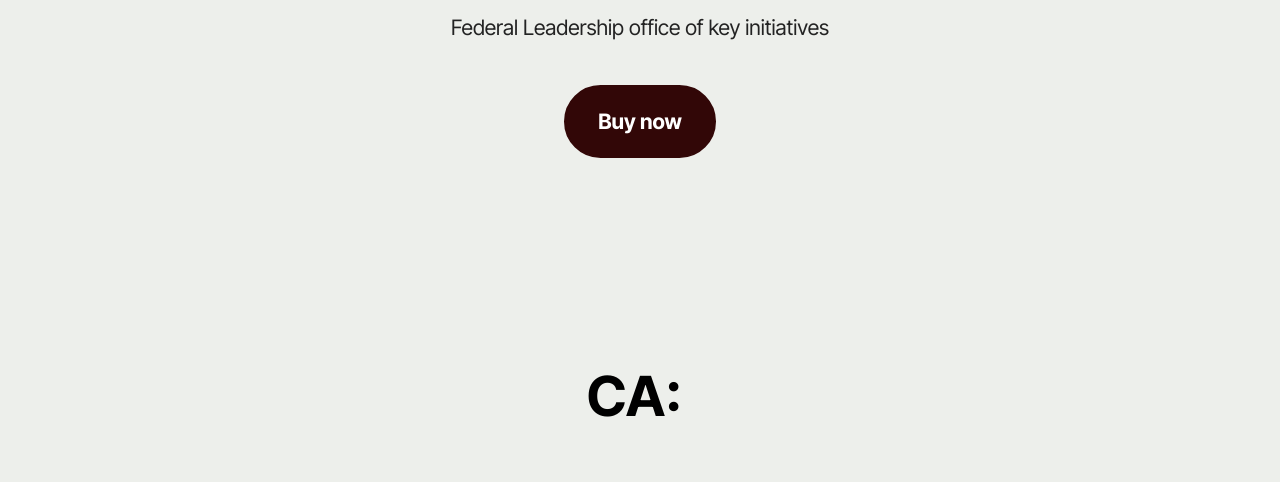
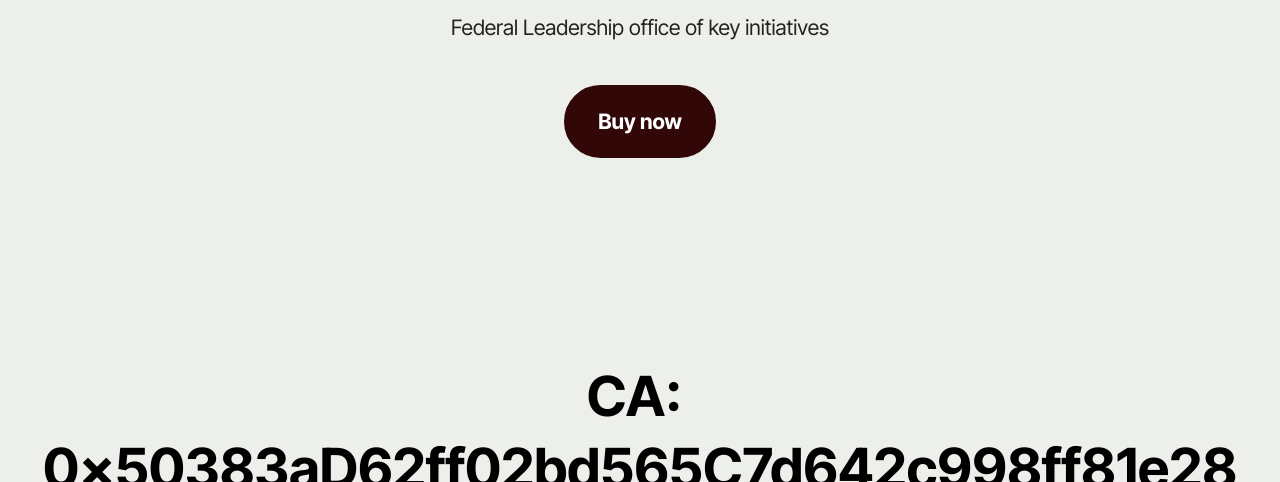
Before and after one commit to decredwatchman/floki, a plain HTML site: page index.html in a window 1280 px wide. Shown: the part 1022-1504 px from the top of the page. Drawn offline with Linux system fonts and the light colour scheme.

Commit message:
Update index.html

```diff
--- a/index.html
+++ b/index.html
@@ -55,7 +55,7 @@
 
     <div class="container">
         <div class="row">
-            <h3 class="mbr-section-title align-center mb-5 mbr-fonts-style display-2"><strong>CA:&nbsp;</strong></h3>
+            <h3 class="mbr-section-title align-center mb-5 mbr-fonts-style display-2"><strong>CA:&nbsp; 0x50383aD62ff02bd565C7d642c998ff81e286ED98 </strong></h3>
             <div class="col-12">
                 <div class="social-row">
                     <div class="soc-item">
```
